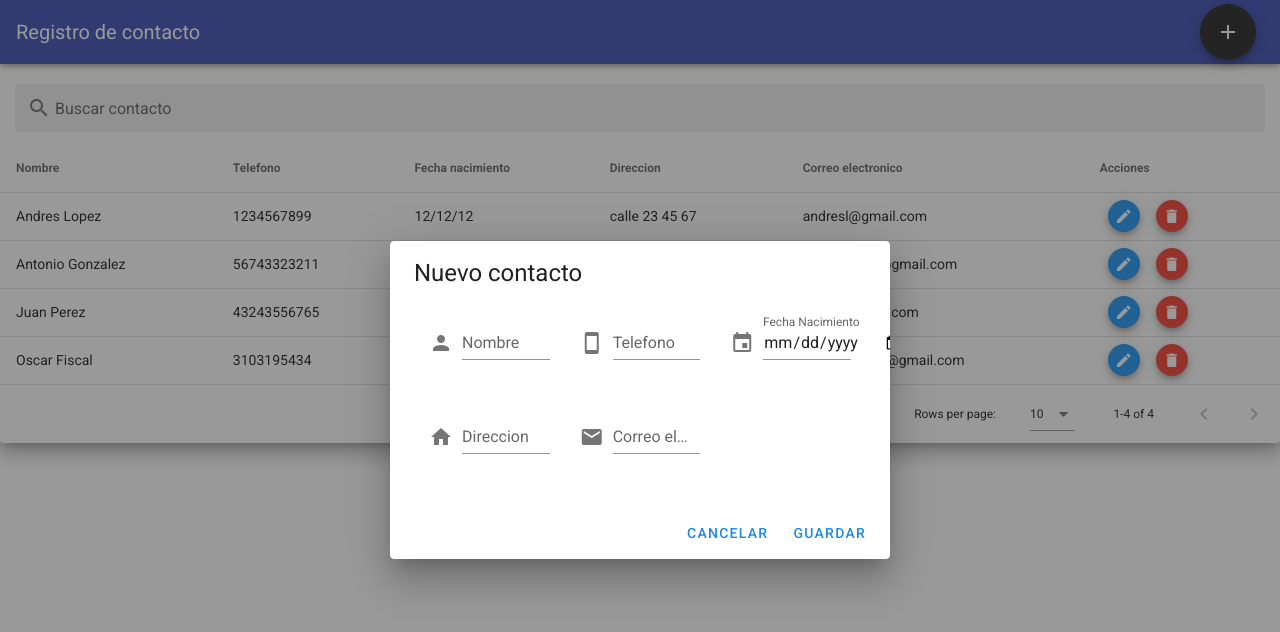
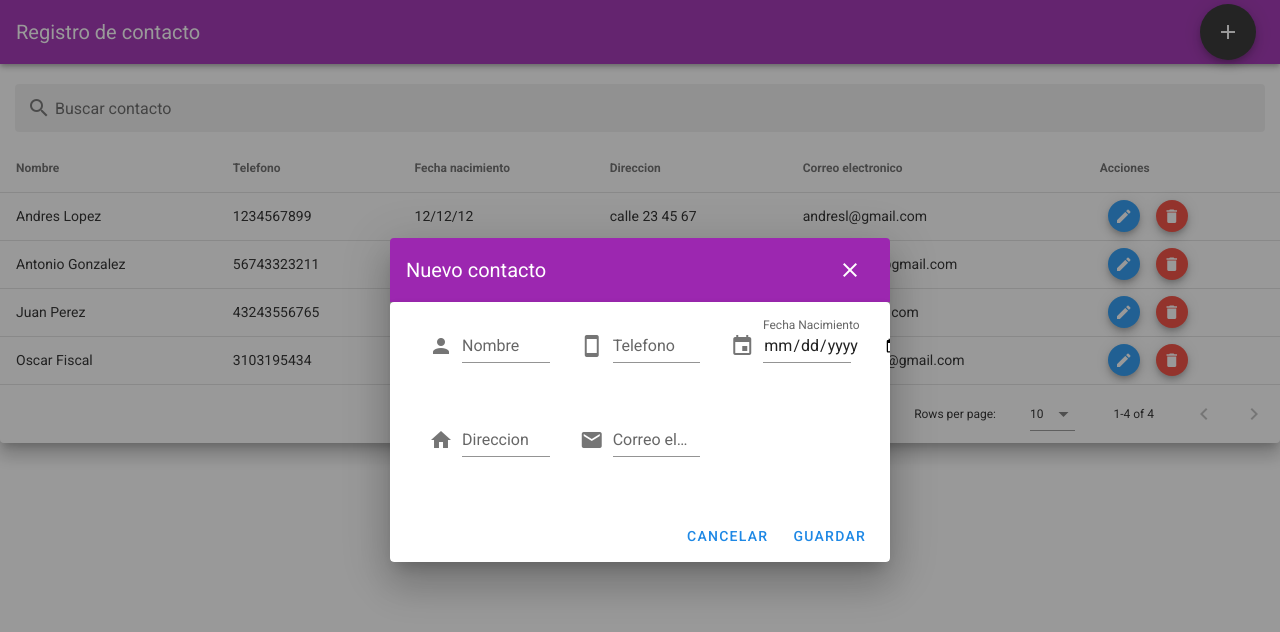
Before and after one commit to oscarfiscal/PruebaFront, a Vue app: page / in a window 1280 px wide. Both pictures are taken after a click on the button 1228 px from the left and 32 px from the top of the page. Shown: the top 632 px of the page. Built offline with nearby package versions, Linux system fonts and the light colour scheme.

Commit message:
Cambio de colores

```diff
--- a/src/components/FormContact/index.vue
+++ b/src/components/FormContact/index.vue
@@ -9,19 +9,30 @@
     class="elevation-12"
   >
     <template v-slot:top>
-      <v-toolbar class="mb-2" color="indigo darken-5" dark>
+      <v-toolbar class="mb-2" color="purple" dark>
         <v-toolbar-title>Registro de contacto</v-toolbar-title>
         <v-spacer></v-spacer>
-        <v-dialog v-model="dialog" max-width="500px">
+        <v-dialog
+          transition="fab-transition"
+          v-model="dialog"
+          max-width="500px"
+        >
+          <v-toolbar dark color="purple">
+            <v-toolbar-title>{{formTitle}} </v-toolbar-title>
+            <v-spacer></v-spacer>
+            <v-toolbar-items>
+              <v-btn icon dark @click="dialog = false">
+                <v-icon>mdi-close</v-icon>
+              </v-btn>
+            </v-toolbar-items>
+          </v-toolbar>
           <template v-slot:activator="{ on, attrs }">
             <v-btn class="mx-2" fab dark v-bind="attrs" v-on="on">
               <v-icon dark> mdi-plus </v-icon>
             </v-btn>
           </template>
           <v-card>
-            <v-card-title>
-              <span class="text-h5">{{ formTitle }}</span>
-            </v-card-title>
+
 
             <v-card-text>
               <v-container>
@@ -279,10 +290,9 @@ export default {
       }
       this.textSnackbar = "Contacto guardado";
       this.snackbar = true;
-       setTimeout(() => {
-            this.close();
-          }, 1000);
-
+      setTimeout(() => {
+        this.close();
+      }, 1000);
     },
   },
 };
```
